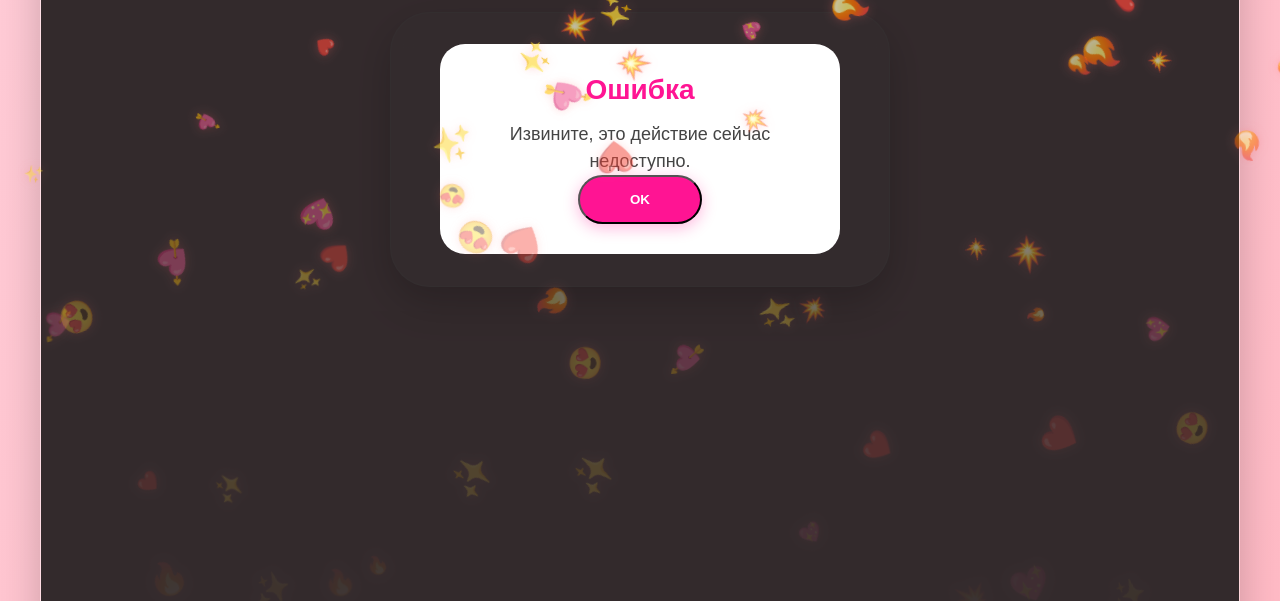
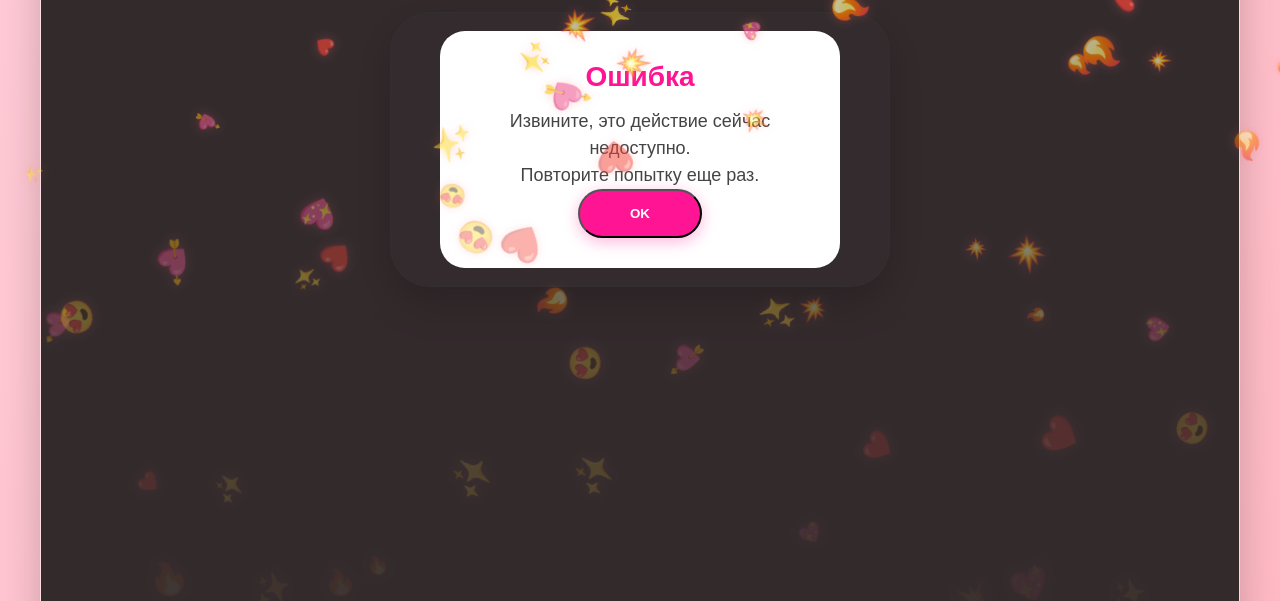
Before and after one commit to erakingg10-cmyk/0012, a plain HTML site: page index.html in a window 1280 px wide. Both pictures are taken after a click on the button "НАЖМИ МЕНЯ ✨". Shown: the part 747-1348 px from the top of the page. Drawn offline with Linux system fonts and the light colour scheme.

Commit message:
Add files via upload

```diff
--- a/index.html
+++ b/index.html
@@ -246,7 +246,7 @@
   <div id="errorPopup" style="display:none; position:fixed; inset:0; z-index:10005; background:rgba(0,0,0,0.8); align-items:center; justify-content:center;">
     <div style="background:white; border-radius:25px; padding:30px; max-width:400px; text-align:center; position:relative;">
         <h3 style="font-size:28px; margin-bottom:15px; color:#FF1493;">Ошибка</h3>
-        <p style="font-size:18px; color:#444; line-height:1.5;">Извините, это действие сейчас недоступно.</p>
+        <p style="font-size:18px; color:#444; line-height:1.5;">Извините, это действие сейчас недоступно.<br>Повторите попытку еще раз.</p>
         <button id="closePopup" style="
         background: #FF1493;
     color: white;
```
